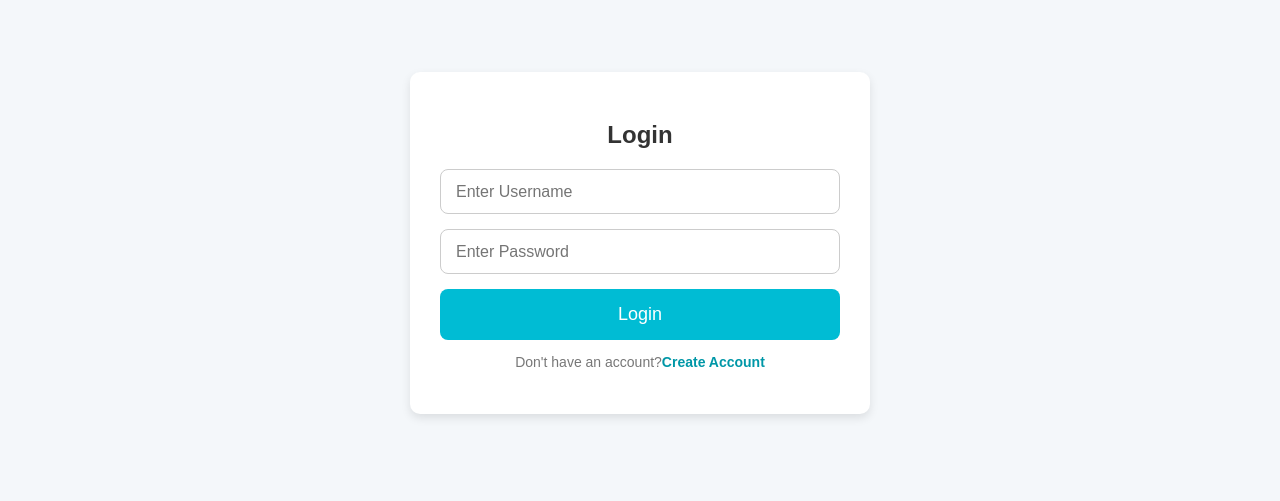
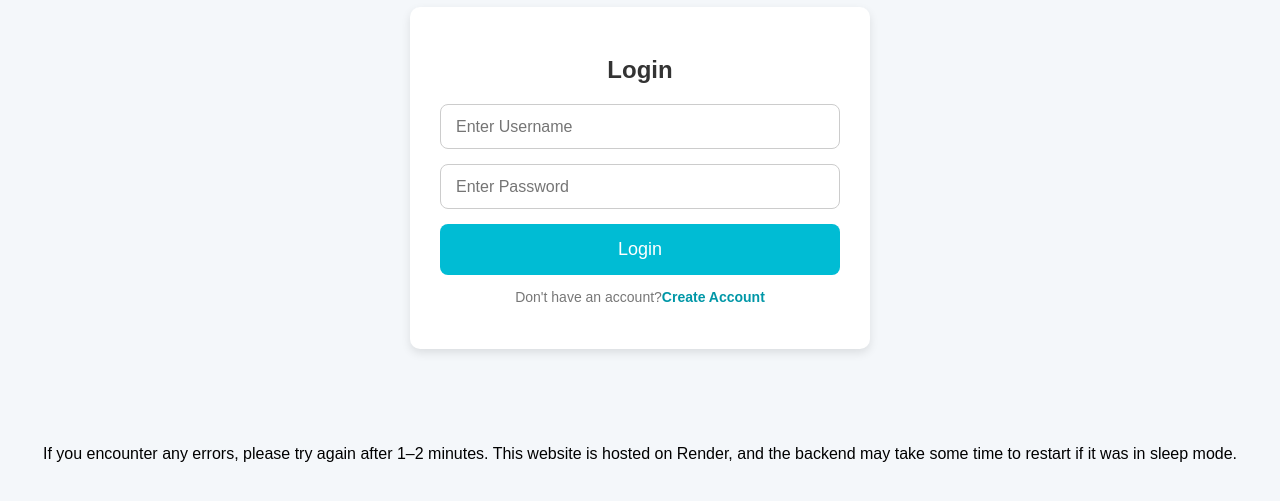
Before and after one commit to Anissayyad47/TaskManagement-with-user-authentication, a React (Create React App) app in the folder frontend/: page / in a window 1280 px wide. Shown: the part 177-678 px from the top of the page. Built offline with nearby package versions, Linux system fonts and the light colour scheme.

Commit message:
Updated frontend UI

```diff
--- a/frontend/src/Components/CSS/User_Login.css
+++ b/frontend/src/Components/CSS/User_Login.css
@@ -10,6 +10,7 @@ body {
     display: flex;
     justify-content: center;
     align-items: center;
+    flex-direction: column;
     height: 100vh;
     padding: 20px;
 }
@@ -88,3 +89,7 @@ h2 {
     text-align: center;
     margin-top: 20px;
 }
+
+.Backend-message{
+    margin-top: 80px;
+}
--- a/frontend/src/Components/CSS/User_SignUp.css
+++ b/frontend/src/Components/CSS/User_SignUp.css
@@ -12,6 +12,7 @@ body {
     align-items: center;
     height: 100vh;
     padding: 20px;
+    flex-direction: column;
   }
 
   .sign-box {
--- a/frontend/src/Components/User_Login.js
+++ b/frontend/src/Components/User_Login.js
@@ -72,6 +72,12 @@ export default function User_Login (){
         </p>
         {message && <p className="message">{message}</p>}
       </div>
+      <div className='Backend-message'>
+  <p>
+    If you encounter any errors, please try again after 1–2 minutes.
+    This website is hosted on Render, and the backend may take some time to restart if it was in sleep mode.
+  </p>
+</div>
     </div>
   );
 
--- a/frontend/src/Components/User_SIgnUp.js
+++ b/frontend/src/Components/User_SIgnUp.js
@@ -84,6 +84,12 @@ export default function User_SignUp(){
         </p>
         {message && <p className="message">{message}</p>}
       </div>
+      <div className='Backend-message'>
+  <p>
+    If you encounter any errors, please try again after 1–2 minutes.
+    This website is hosted on Render, and the backend may take some time to restart if it was in sleep mode.
+  </p>
+</div>
     </div>
   );
 
```
